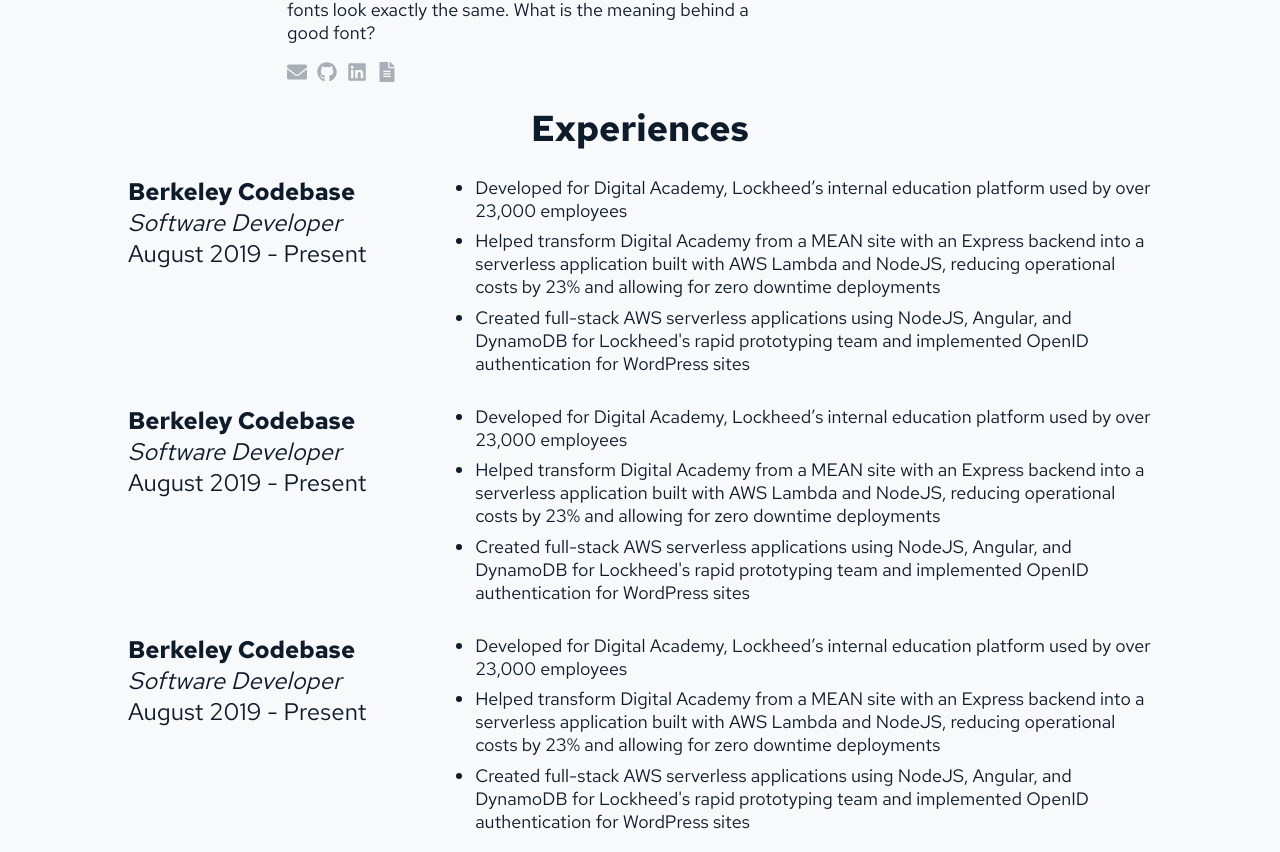
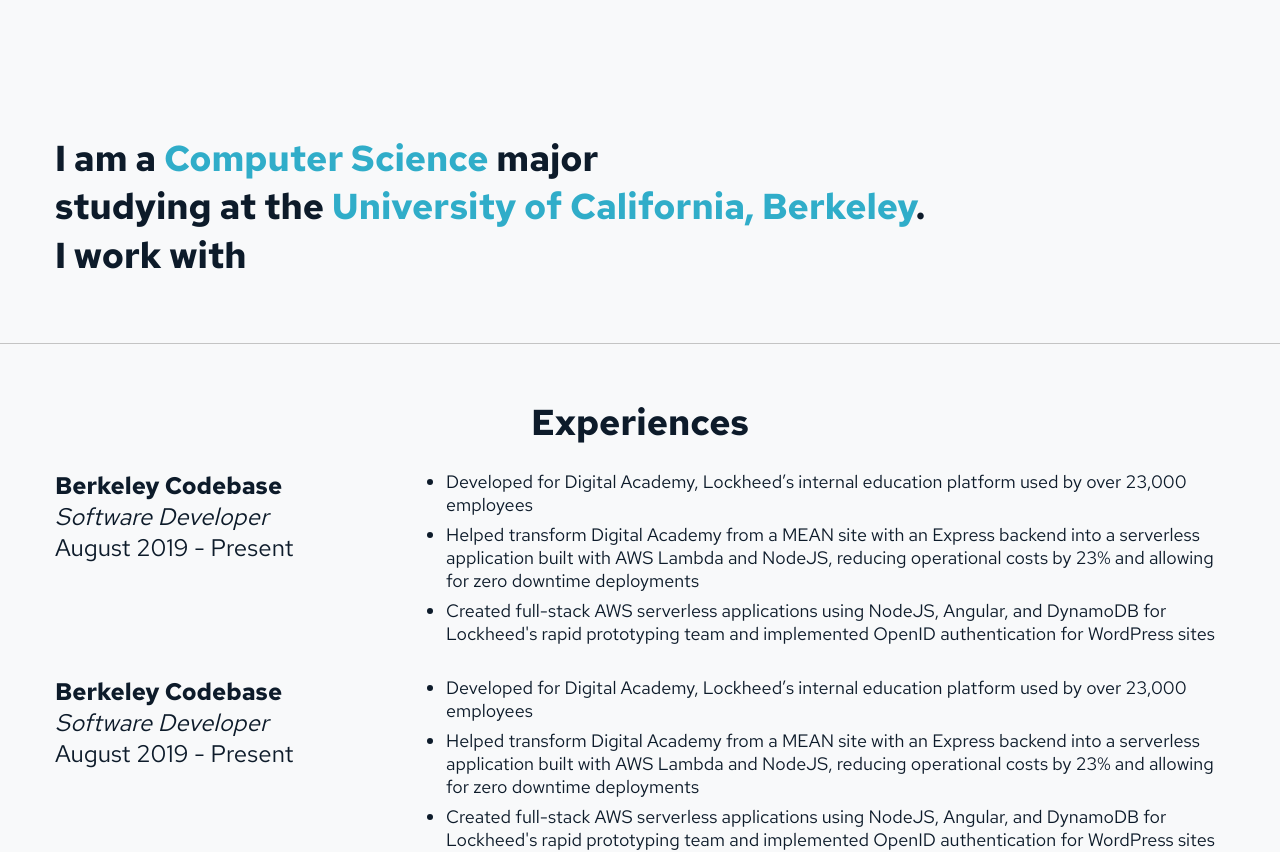
Before and after one commit to KnightAsterial/react-personal-website, a React (Create React App) app: page / in a window 1280 px wide. Shown: the part 774-1626 px from the top of the page. Built offline with nearby package versions, Linux system fonts and the light colour scheme.

Commit message:
continued working on portfolio

```diff
--- a/src/App.css
+++ b/src/App.css
@@ -1,6 +1,36 @@
+:root {
+  --main-black:  #0D1B2A;
+  --accent-blue: #30ADC9;
+  --accent-orange: #FC7753;
+  --accent-gray: #A9AFB6;
+  --background-gray: #F8F9FA;
+}
+
 .App {
   text-align: center;
   min-height: 100vh;
-  background-color: #F8F9FA;
-  color: #0D1B2A;
+  background-color: var(--background-gray);
+  color: var(--main-black);
 }
+
+.container {
+  margin: auto;
+}
+
+@media (min-width: 768px) {
+  .container {
+    max-width: 750px;
+  }
+}
+
+@media (min-width: 992px) {
+  .container {
+    max-width: 970px;
+  }
+}
+
+@media (min-width: 1200px) {
+  .container {
+    max-width: 1170px;
+  }
+}
--- a/src/pages/HomePage/HomePage.css
+++ b/src/pages/HomePage/HomePage.css
@@ -11,6 +11,7 @@
   width: 60%;
   position: relative;
   text-align: left;
+  height: min-content;
 }
 .description img {
   padding-left: 4em;
@@ -30,7 +31,7 @@
 a.text-link {
   text-decoration: none;
   position: relative;
-  color: #0D1B2A;
+  color: var(--main-black);
 }
 a.text-link::after {
   content: "";
@@ -48,15 +49,53 @@ a.text-link:hover::after {
 }
 
 a.icon-link {
-  color: #A9AFB6;
+  color: var(--accent-gray);
   margin-right: 0.5em;
   font-size: 20px;
   transition: ease-in 0.1s;
 }
 a.icon-link:hover {
-  color: #0D1B2A;
+  color: var(--main-black);
 }
 
 .hp-accomplish {
-  margin: 0em 10%;
+  padding-top: 3em;
 }
+.hp-accomplish b{
+  color: var(--accent-blue);
+}
+.hp-accomplish hr {
+  border: none;
+  border-bottom: 1px solid #C4C4C4;
+  padding-top: 3em;
+  margin-bottom: 3em;
+}
+
+
+.accomplish-text {
+  text-align: left;
+}
+.accomplish-text h1 {
+  margin-top: 0em;
+  margin-bottom: 0em;
+}
+.accomplish-text h1 {
+  margin-top: 0em;
+  margin-bottom: 0em;
+}
+.accomplish-text span {
+  font-size: 36px;
+  font-weight: bold;
+}
+.accomplish-text input {
+  font-size: 36px;
+  font-weight: bold;
+  border: none;
+  color: var(--main-black);
+  background-color: var(--background-gray);
+  font-family: 'Red Hat Text', 'Roboto', 'Ubuntu', sans-serif;
+}
+.accomplish-text input:focus {
+  outline: none;
+  background-color: var(--background-gray);
+}
--- a/src/pages/HomePage/HomePage.js
+++ b/src/pages/HomePage/HomePage.js
@@ -15,7 +15,7 @@ class HomePage extends React.Component {
       <div className="homepage">
         <div className="landing">
           <div className="description">
-            <img src={signature}></img>
+            <img alt="Ryan Zhao signature" src={signature}></img>
             <div className="text">
               <p>I am designing this website to attempt to learn <a className="text-link" href="https://reactjs.org/">React</a>. It is a pretty difficult thing to do, as I am horrible at designing things that look good, but it is a difficulty that I will have to overcome. <br /> <br />Part of my struggle in making this website is finding good colors and fonts! Why is this so difficult? There are so many options to choose from, some of which look horrible! Other fonts look exactly the same. What is the meaning behind a good font?</p>
               <a href="mailto:ryanzhao@berkeley.edu" target="_blank" rel="noopener noreferrer" className="icon-link"><FaEnvelope /></a>
@@ -29,7 +29,15 @@ class HomePage extends React.Component {
           </div>
         </div>
         <div className="hp-accomplish">
-          <Portfolio experiences={test} mentorship={test} awards={[]} filters={[]}/>
+          <div className="accomplish-text container">
+            <h1>I am a <b>Computer Science</b> major</h1>
+            <h1>studying at the <b>University of California, Berkeley</b>.</h1>
+            <div className="accomplish-input-container"><span>I work with </span><input autocomplete="off"></input></div>
+          </div>
+          <hr></hr>
+          <div className="container">
+            <Portfolio experiences={test} mentorship={test} awards={[]} filters={[]}/>
+          </div>
         </div>
       </div>
     )
```
Also changed, not shown: 2 other files (tests, documents, lock files or other folders).
